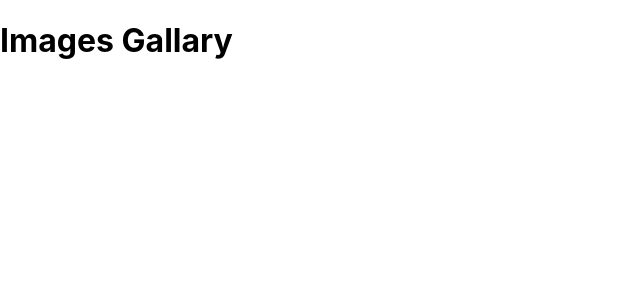
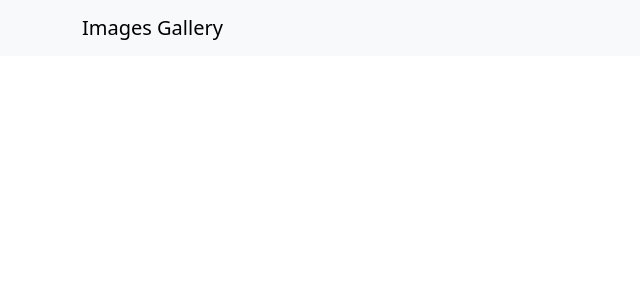
Before and after one commit to pvserge/images-gallery, a React (Create React App) app in the folder frontend/: page / in a window 1280 px wide. Shown: the top 300 px of the page, without its empty margins (0-640 px from the left). Built offline with nearby package versions, Linux system fonts and the light colour scheme.

Commit message:
initial header component

```diff
--- a/frontend/package.json
+++ b/frontend/package.json
@@ -7,9 +7,11 @@
     "@testing-library/jest-dom": "^6.6.3",
     "@testing-library/react": "^16.3.0",
     "@testing-library/user-event": "^13.5.0",
+    "bootstrap": "^5.3.5",
     "react": "^19.1.0",
+    "react-bootstrap": "^2.10.9",
     "react-dom": "^19.1.0",
-    "react-scripts": "5.0.1",
+    "react-scripts": "^5.0.1",
     "web-vitals": "^2.1.4"
   },
   "scripts": {
--- a/frontend/src/App.js
+++ b/frontend/src/App.js
@@ -1,7 +1,10 @@
+import 'bootstrap/dist/css/bootstrap.min.css';
+import Header from './components/Header';
+
 const App = () => {
   return (
     <div>
-      <h1>Images Gallary</h1>
+      <Header title="Images Gallery"/>
     </div>
   );
 }
--- /dev/null
+++ b/frontend/src/components/Header.js
@@ -0,0 +1,15 @@
+import React from 'react';
+import Container from 'react-bootstrap/Container';
+import Navbar from 'react-bootstrap/Navbar';
+
+const Header = ({ title }) => {
+    return (
+        <Navbar bg="light" data-bs-theme="light">
+            <Container>
+                <Navbar.Brand href="/">{title}</Navbar.Brand>
+            </Container>
+      </Navbar>
+    )
+};
+
+export default Header;
```
Also changed, not shown: 1 other file (tests, documents, lock files or other folders).
